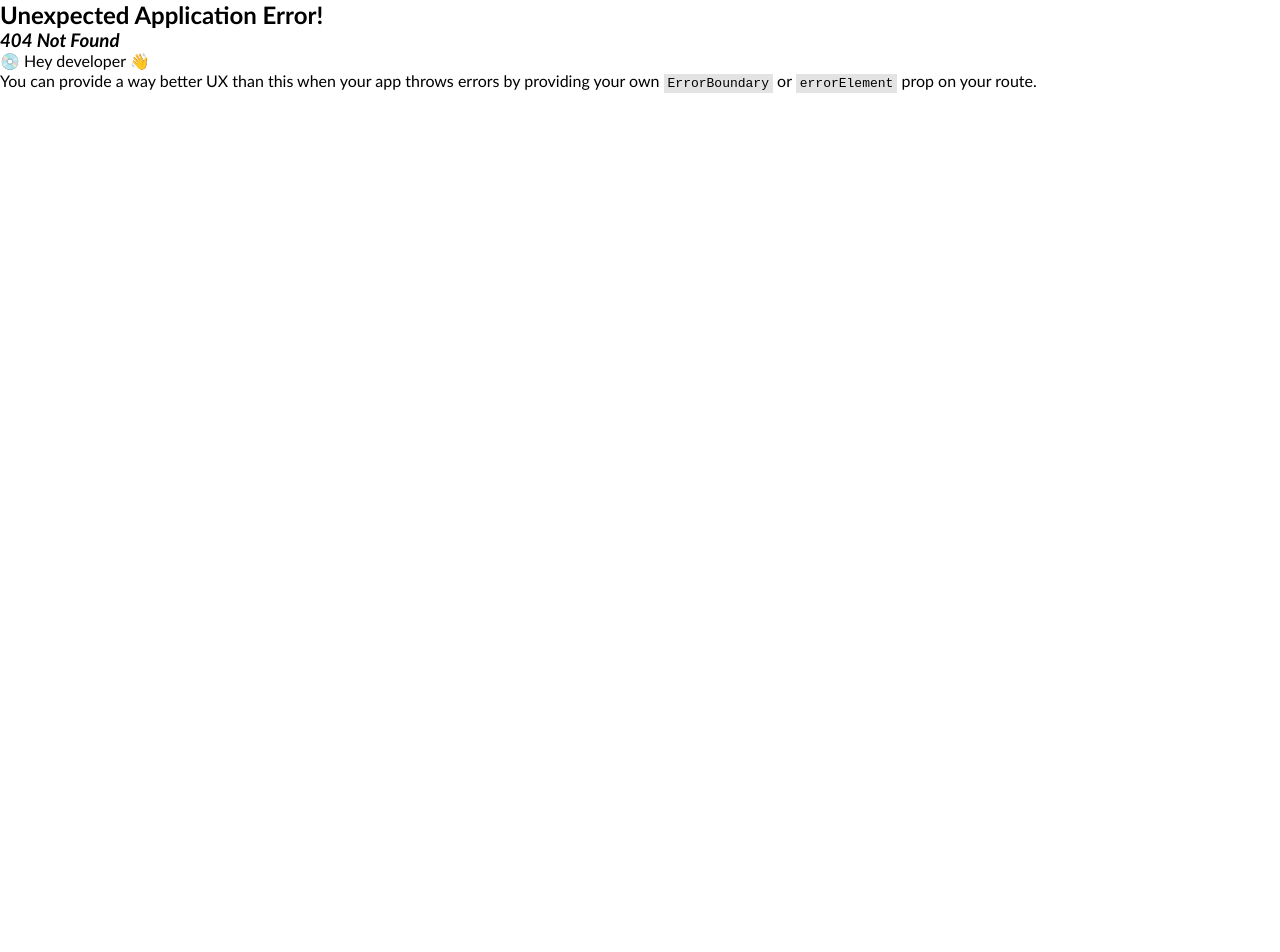
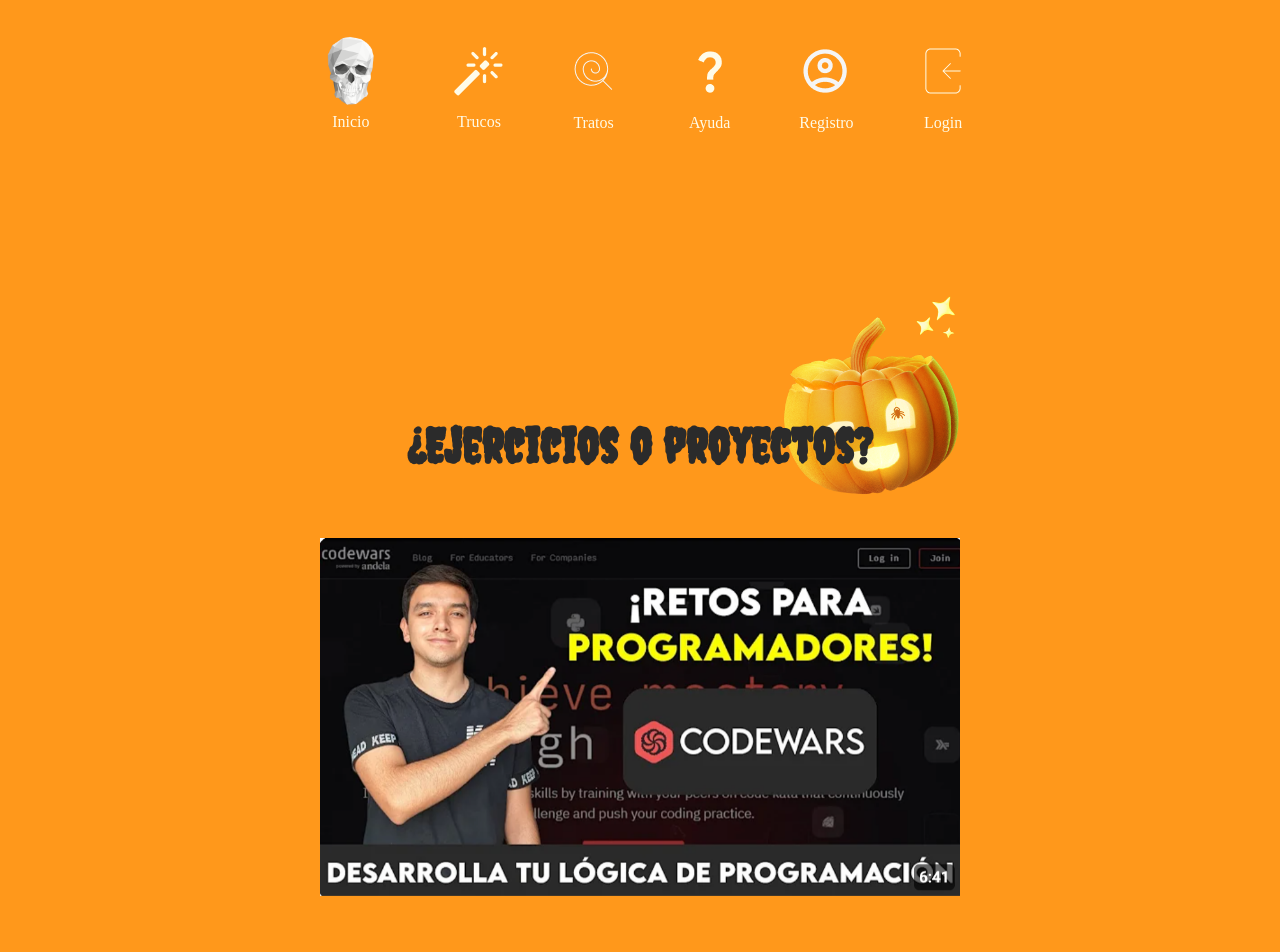
Before and after one commit to JulianKings/hackathon-adoptaunjunior-frontend, a React (Vite) app: page /resources/1 in a window 1280 px wide. Before the commit this address had no page. Shown: the top 952 px of the page. Before the commit the page ends 800 px from the top, so only its background shows below. Built offline with nearby package versions, Linux system fonts and the light colour scheme; a web font is replaced by a local one.

Commit message:
add styles resource

```diff
--- a/src/pages/resource.tsx
+++ b/src/pages/resource.tsx
@@ -22,12 +22,15 @@ export function Resource() {
 
     return (
         <div className="resource">
+            <img className="resource__img" src="./../assets/pumpkin.webp" alt="" />
             <h1 className="resource__title">{resource.title}</h1>
             <img
                 src={resource.image}
                 alt={resource.title}
                 className="resource__image"
             />
+
+
             <p className="resource__text">{resource.description}</p>
         </div>
     );
--- a/src/router.tsx
+++ b/src/router.tsx
@@ -27,7 +27,7 @@ export const Router = () => {
                 { path: '/challenges', element: <Challenges /> },
                 { path: '/challenge/:id', element: <Challenge /> },
                 { path: '/resources', element: <Resources /> },
-                { path: '/resource/:id', element: <Resource /> },
+                { path: '/resources/:id', element: <Resource /> },
                 { path: '/help', element: <Helper /> },
                 { path: '/help/:id', element: <Help /> },
             ]
--- a/src/style/pages/layout/resource.scss
+++ b/src/style/pages/layout/resource.scss
@@ -6,28 +6,44 @@
     text-align: center;
     background-color: #FF981B;
     min-height: 100vh;
-    padding: 8rem;
 
-    &__title{
+    &__title {
         font-size: 3rem;
         font-family: 'Creepster', cursive;
         font-weight: bold;
         color: #2B2B2B;
-        margin-bottom: 2rem;
+        margin-bottom: 4rem;
+        animation: bounce 3s ease-in-out infinite;
     }
 
-    &__image{
+    &__image {
         max-width: 100%;
-    height: auto;
-    margin-bottom: 1.5rem;
+        height: auto;
+        margin-bottom: 1.5rem;
+        width: 50%;
     }
 
-    &__text{
+    &__text {
         font-size: 1.2rem;
         color: #2B2B2B;
         max-width: 625px;
         line-height: 1.6;
         margin-top: 2.5rem;
+        margin-bottom: 3rem;
+    }
+
+    &__img{
+        width: 20%;
+        transform: translate(226px, 119px);
+    }
+}
+
+@keyframes bounce {
+    0%, 100% {
+        transform: translateY(0);
+    }
+    50% {
+        transform: translateY(-10px);
     }
 }
 
```
